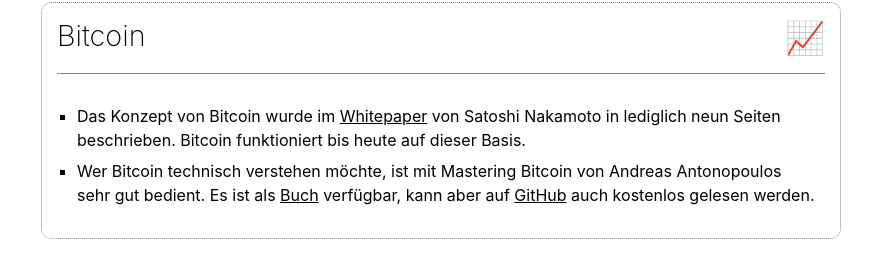
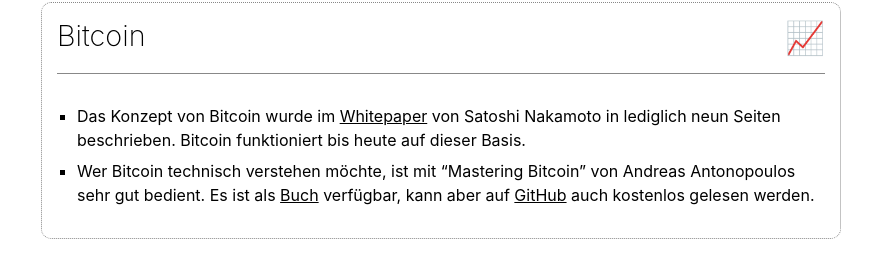
Before and after one commit to michelneeser/personal-website, a Jekyll site: the page built from _sections/bitcoin.md, in a window 1280 px wide. Shown: the part 173-451 px from the top of the page, without its empty margins (199-1080 px from the left). Built offline with Jekyll 4.4.1, drawn with Linux system fonts in a browser that asks for light colours.

Commit message:
lang attr added

```diff
--- a/_layouts/default.html
+++ b/_layouts/default.html
@@ -1,5 +1,5 @@
 <!DOCTYPE html>
-<html>
+<html lang="de">
   <head>
     <meta charset="utf-8">
     <title>{{ site.title }}</title>
--- a/_layouts/section.html
+++ b/_layouts/section.html
@@ -1,5 +1,5 @@
 <!DOCTYPE html>
-<html>
+<html lang="de">
   <head>
     <meta charset="utf-8">
     <title>{{ page.title }} – {{ site.title }}</title>
--- a/_sections/bitcoin.md
+++ b/_sections/bitcoin.md
@@ -4,4 +4,4 @@ icon: 📈
 ---
 
 - Das Konzept von Bitcoin wurde im [Whitepaper](https://bitcoin.org/bitcoin.pdf){:target="_blank"} von Satoshi Nakamoto in lediglich neun Seiten beschrieben. Bitcoin funktioniert bis heute auf dieser Basis.
-- Wer Bitcoin technisch verstehen möchte, ist mit Mastering Bitcoin von Andreas Antonopoulos sehr gut bedient. Es ist als [Buch](https://www.orellfuessli.ch/shop/home/artikeldetails/ID45781442.html){:target="_blank"} verfügbar, kann aber auf [GitHub](https://github.com/bitcoinbook/bitcoinbook){:target="_blank"} auch kostenlos gelesen werden.
+- Wer Bitcoin technisch verstehen möchte, ist mit "Mastering Bitcoin" von Andreas Antonopoulos sehr gut bedient. Es ist als [Buch](https://www.orellfuessli.ch/shop/home/artikeldetails/ID45781442.html){:target="_blank"} verfügbar, kann aber auf [GitHub](https://github.com/bitcoinbook/bitcoinbook){:target="_blank"} auch kostenlos gelesen werden.
```
